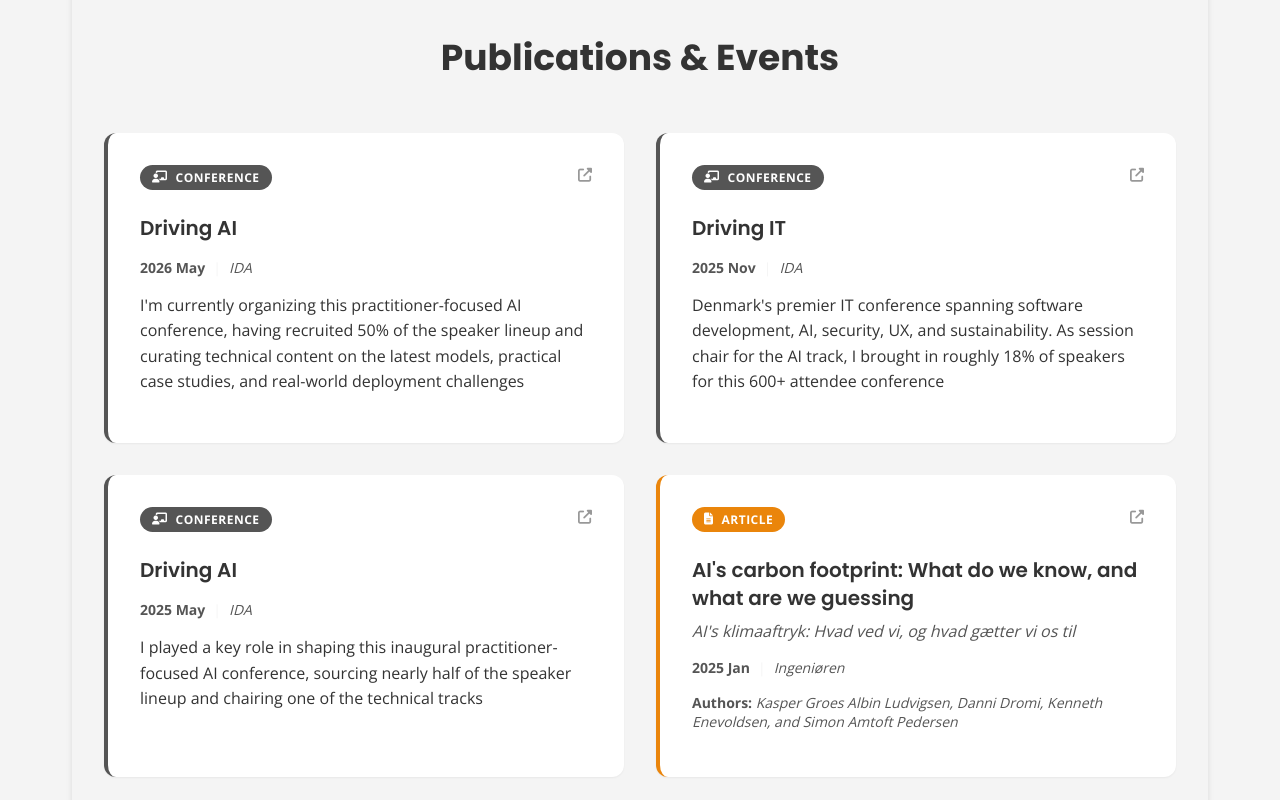
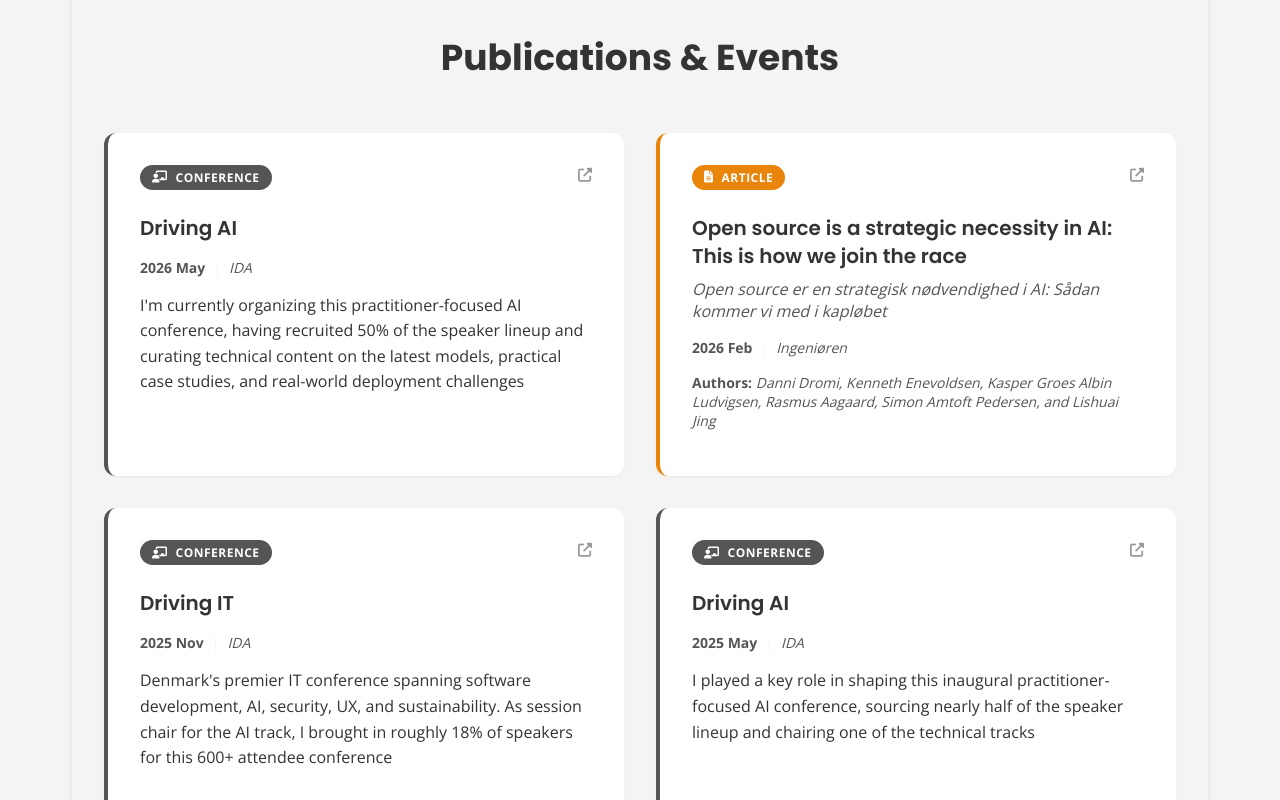
Before and after one commit to simonamtoft/cv-website, a React (Create React App) app: page / in a window 1280 px wide. Shown: the part 5760-6560 px from the top of the page. Built offline with nearby package versions, Linux system fonts and the light colour scheme.

Commit message:
add new article

```diff
--- a/src/data/publicationsEvents.js
+++ b/src/data/publicationsEvents.js
@@ -12,6 +12,15 @@ const publicationsEvents = [
   //   description: "Brief summary", // Optional
   //   authors: ["First Author", "Second Author"], // Optional - array of author names
   // }
+  {
+    type: "article",
+    title: "Open source is a strategic necessity in AI: This is how we join the race",
+    originalTitle: "Open source er en strategisk nødvendighed i AI: Sådan kommer vi med i kapløbet",
+    date: "2026 Feb",
+    link: "https://pro.ing.dk/datatech/holdning/open-source-er-en-strategisk-noedvendighed-i-ai-saadan-kommer-vi-med-i-kaploebet",
+    venue: "Ingeniøren",
+    authors: ["Danni Dromi", "Kenneth Enevoldsen", "Kasper Groes Albin Ludvigsen", "Rasmus Aagaard", config.personalInfo.name, "Lishuai Jing"],
+  },
   {
     type: "article",
     title: "AI's carbon footprint: What do we know, and what are we guessing",
```
